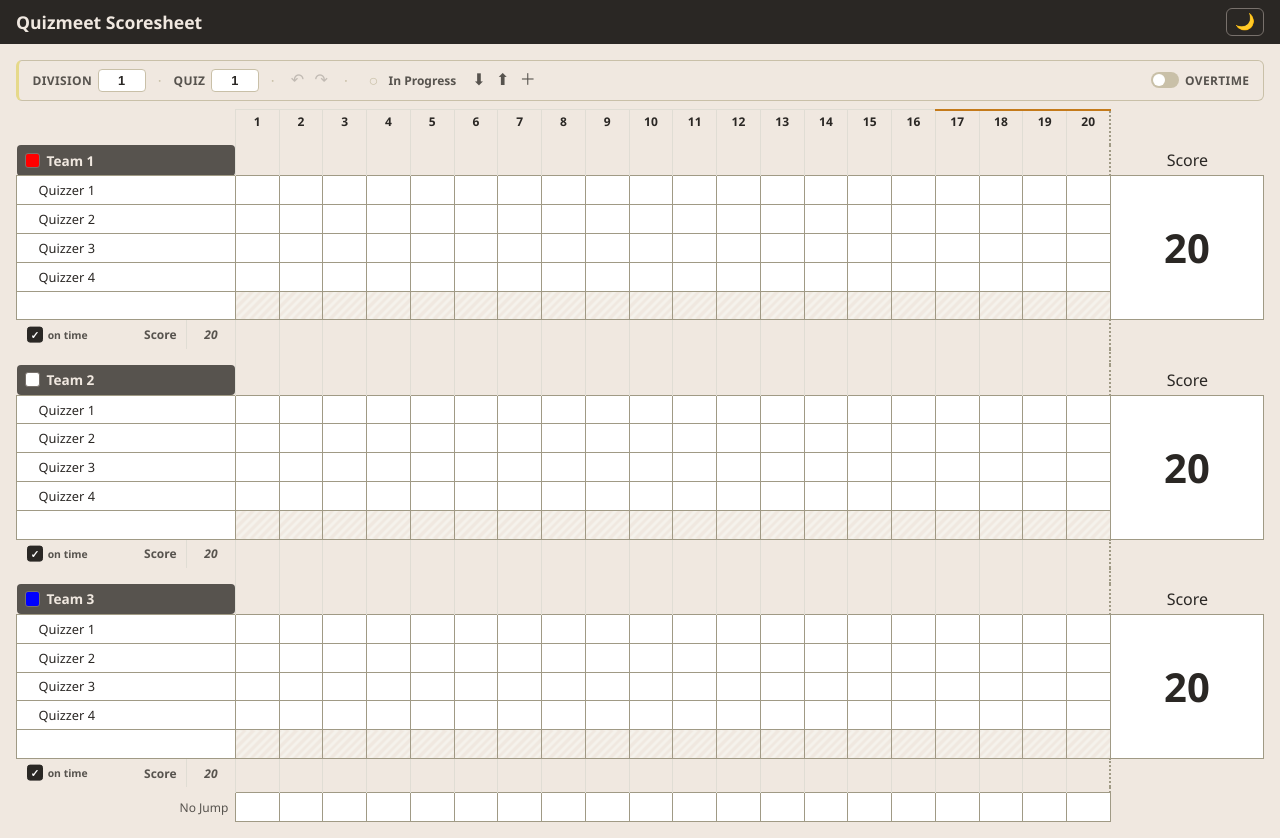
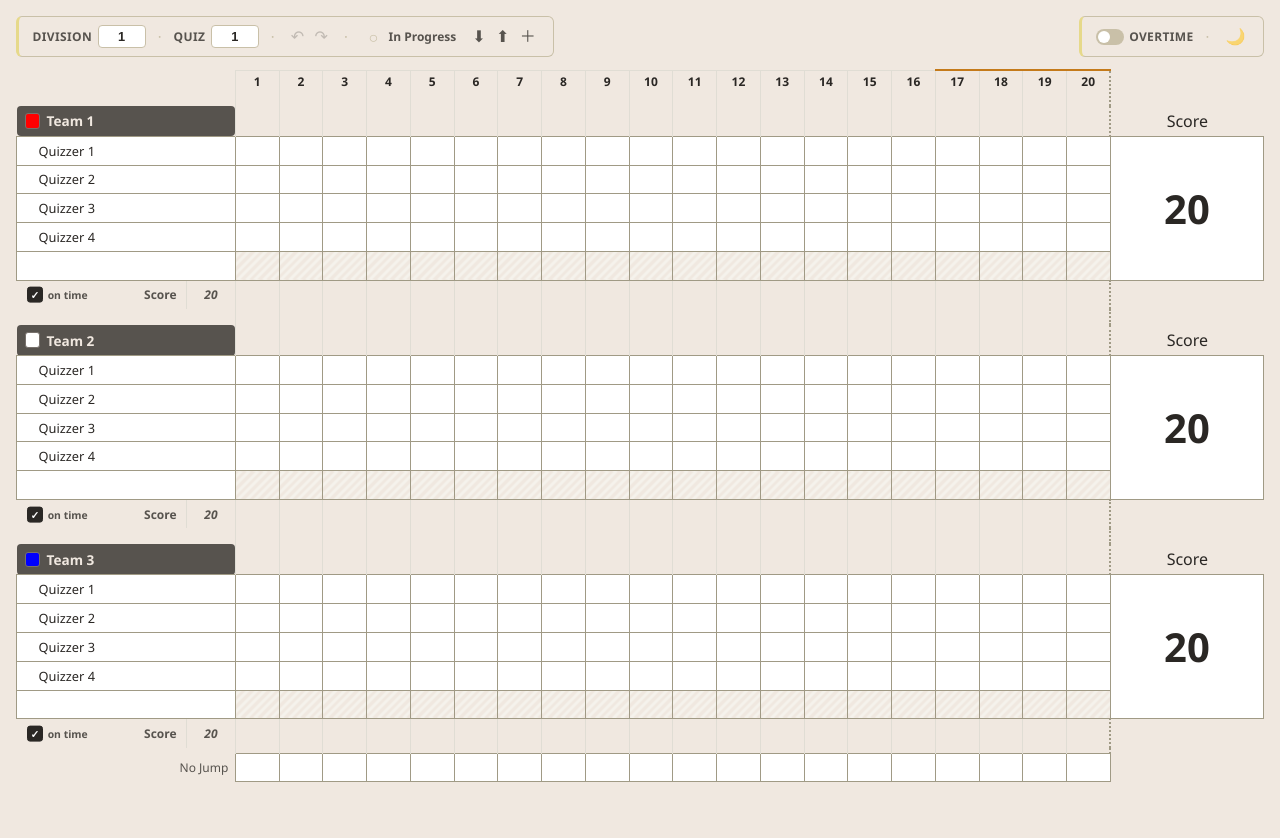
Before and after one commit to TommyAmberson/qzr-sheet, a Vue app: page / in a window 1280 px wide. After the commit the page ends 800 px from the top, so only its background shows below. Built offline with nearby package versions, Linux system fonts and the light colour scheme; the HTML template or start-up script is replaced by a standard one.

Commit message:
feat: split meta bar into two cards, remove app header
Replace the single meta bar with a left card (Division, Quiz, undo/redo,
status, file action buttons) and a right card (OT toggle, theme toggle).
Remove the app-header entirely — theme toggle now lives in the right
meta card.

```diff
--- a/src/App.vue
+++ b/src/App.vue
@@ -1,8 +1,5 @@
 <script setup lang="ts">
 import Scoresheet from './components/Scoresheet.vue'
-import { useTheme } from './composables/useTheme'
-
-const { theme, toggleTheme } = useTheme()
 
 function onDownload() {
   // TODO Phase 2: serialize quiz state and trigger JSON file download
@@ -19,19 +16,7 @@ function onNew() {
 
 <template>
   <div class="app">
-    <header class="app-header">
-      <h1>Quizmeet Scoresheet</h1>
-      <button
-        class="theme-toggle"
-        :title="`Switch to ${theme === 'light' ? 'dark' : 'light'} theme`"
-        @click="toggleTheme"
-      >
-        {{ theme === 'light' ? '🌙' : '☀️' }}
-      </button>
-    </header>
-    <main>
-      <Scoresheet @download="onDownload" @upload="onUpload" @new="onNew" />
-    </main>
+    <Scoresheet @download="onDownload" @upload="onUpload" @new="onNew" />
   </div>
 </template>
 
@@ -54,35 +39,4 @@ body {
     background 0.3s,
     color 0.3s;
 }
-
-.app-header {
-  display: flex;
-  align-items: center;
-  justify-content: space-between;
-  padding: 0.5rem 1rem;
-  background: var(--color-text);
-  color: var(--color-bg-warm);
-  transition:
-    background 0.3s,
-    color 0.3s;
-}
-
-.app-header h1 {
-  font-size: 1.1rem;
-  font-weight: 600;
-}
-
-.theme-toggle {
-  background: none;
-  border: 1px solid var(--color-text-faint);
-  border-radius: 6px;
-  padding: 0.3rem 0.5rem;
-  font-size: 1rem;
-  cursor: pointer;
-  line-height: 1;
-  transition: background 0.15s;
-}
-.theme-toggle:hover {
-  background: var(--color-border-alt);
-}
 </style>
--- a/src/components/Scoresheet.vue
+++ b/src/components/Scoresheet.vue
@@ -5,6 +5,7 @@ import { useScoresheet } from '../composables/useScoresheet'
 import { useCellSelector } from '../composables/useCellSelector'
 import { useKeyboardNav } from '../composables/useKeyboardNav'
 import { useDragReorder } from '../composables/useDragReorder'
+import { useTheme } from '../composables/useTheme'
 import { validationMessage } from '../scoring/validation'
 
 defineEmits<{
@@ -12,6 +13,8 @@ defineEmits<{
   upload: []
   new: []
 }>()
+
+const { theme, toggleTheme } = useTheme()
 
 const {
   columns,
@@ -246,9 +249,10 @@ function colGroupClass(colIdx: number): string {
 
 <template>
   <div class="scoresheet-wrapper" :class="{ 'is-dragging': dragState }" @dragstart.prevent>
+    <div class="meta-row">
       <div
         :class="[
-        'quiz-meta',
+          'quiz-meta quiz-meta--left',
           {
             'quiz-meta--error': hasAnyErrors,
             'quiz-meta--complete': allQuestionsComplete && !hasAnyErrors,
@@ -286,12 +290,29 @@ function colGroupClass(colIdx: number): string {
           <button title="Open quiz from JSON file" @click="$emit('upload')">⬆</button>
           <button title="New quiz" @click="$emit('new')">＋</button>
         </div>
-      <div class="meta-right">
+      </div>
+      <div
+        :class="[
+          'quiz-meta quiz-meta--right',
+          {
+            'quiz-meta--error': hasAnyErrors,
+            'quiz-meta--complete': allQuestionsComplete && !hasAnyErrors,
+          },
+        ]"
+      >
         <label class="meta-field meta-field--toggle">
           <input v-model="quiz.overtime" type="checkbox" />
           <span class="toggle-track"><span class="toggle-thumb" /></span>
           <span class="meta-label">Overtime</span>
         </label>
+        <span class="meta-sep">·</span>
+        <button
+          class="theme-toggle"
+          :title="`Switch to ${theme === 'light' ? 'dark' : 'light'} theme`"
+          @click="toggleTheme"
+        >
+          {{ theme === 'light' ? '🌙' : '☀️' }}
+        </button>
       </div>
     </div>
 
@@ -706,7 +727,6 @@ function colGroupClass(colIdx: number): string {
   display: flex;
   gap: 0.75rem;
   align-items: center;
-  margin-bottom: 0.5rem;
   padding: 0.5rem 0.85rem;
   background: var(--color-meta-bg);
   border: 1px solid var(--color-meta-accent);
@@ -721,6 +741,13 @@ function colGroupClass(colIdx: number): string {
     border-color 0.4s;
 }
 
+.meta-row {
+  display: flex;
+  justify-content: space-between;
+  gap: 0.5rem;
+  margin-bottom: 0.75rem;
+}
+
 .quiz-meta--error {
   background: var(--color-error-alt);
   border-color: var(--color-invalid);
@@ -899,12 +926,20 @@ function colGroupClass(colIdx: number): string {
   color: var(--color-text);
 }
 
-/* Right-aligned quiz options */
-.meta-right {
-  display: flex;
-  align-items: center;
-  gap: 0.75rem;
-  margin-left: auto;
+/* Theme toggle */
+.theme-toggle {
+  background: none;
+  border: none;
+  cursor: pointer;
+  font-size: 1rem;
+  line-height: 1;
+  padding: 0.1rem 0.25rem;
+  border-radius: 4px;
+  transition: opacity 0.15s;
+  opacity: 0.6;
+}
+.theme-toggle:hover {
+  opacity: 1;
 }
 
 .scoresheet {
```
Lines whose indentation alone changed are shown as unchanged.
